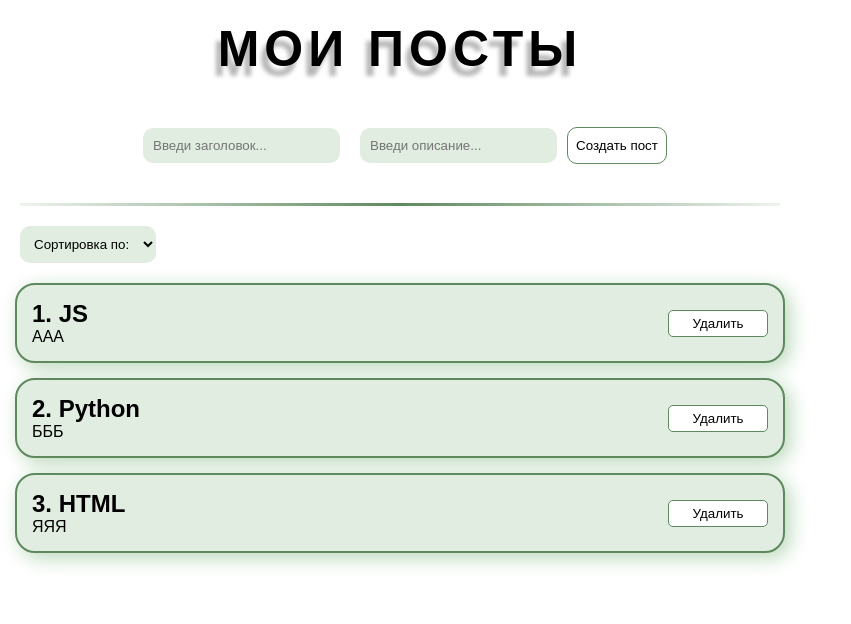
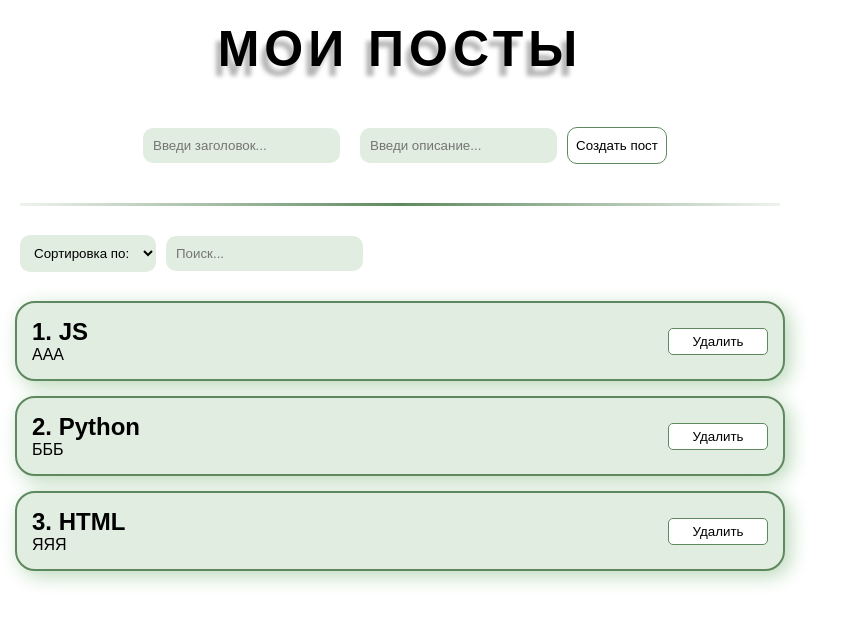
Before and after one commit to innsomnia/reactUlbi, a React (Create React App) app: page / in a window 1280 px wide. Shown: the top 624 px of the page, without its empty margins (0-851 px from the left). Built offline with nearby package versions, Linux system fonts and the light colour scheme.

Commit message:
Расположение инпута

```diff
--- a/src/App.module.scss
+++ b/src/App.module.scss
@@ -42,3 +42,10 @@
   }
   width: 800px;
 }
+
+.searchContainer {
+  display: flex;
+  justify-content: flex-start;
+  margin: 20px;
+  align-items: center;
+}
--- a/src/App.tsx
+++ b/src/App.tsx
@@ -4,6 +4,7 @@ import styles from './App.module.scss'
 import { Post } from './typeModules/modules'
 import { PostForm } from './UI/PostForm/PostForm'
 import { PostList } from './UI/PostList/PostList'
+import { SearchInput } from './UI/SearchInput/SearchInput'
 import { MySelect } from './UI/Select/MySelect'
 
 interface ContextType {
@@ -47,6 +48,7 @@ export const App = () => {
     <div className={styles.appContainer}>
       <PostForm addNewPost={addNewPost} />
       <hr className={styles.line} />
+      <div className={styles.searchContainer}>
         <MySelect
           value={selectedSort}
           onChange={sortPosts}
@@ -56,6 +58,8 @@ export const App = () => {
             { value: 'postBody', name: 'По описанию' },
           ]}
         />
+        <SearchInput />
+      </div>
       <ContextForPosts.Provider value={{ removePost }}>
         <PostList posts={posts} />
       </ContextForPosts.Provider>
--- /dev/null
+++ b/src/UI/SearchInput/SearchInput.tsx
@@ -0,0 +1,5 @@
+import styles from '../Input/MyInput.module.scss'
+
+export const SearchInput = () => {
+  return <input className={styles.myInput} placeholder='Поиск...'></input>
+}
--- a/src/UI/Select/MySelect.module.scss
+++ b/src/UI/Select/MySelect.module.scss
@@ -1,9 +1,3 @@
-.selectContainer {
-  display: flex;
-  justify-content: flex-start;
-  margin: 20px;
-}
-
 .sectionSelect {
   padding: 10px;
   border: none;
--- a/src/UI/Select/MySelect.tsx
+++ b/src/UI/Select/MySelect.tsx
@@ -11,7 +11,7 @@ interface SelectOptions {
 
 export const MySelect = ({ options, defaultValue, value, onChange }: SelectOptions) => {
   return (
-    <div className={styles.selectContainer}>
+    <div>
       <select
         className={styles.sectionSelect}
         value={value}
```
Lines whose indentation alone changed are shown as unchanged.
